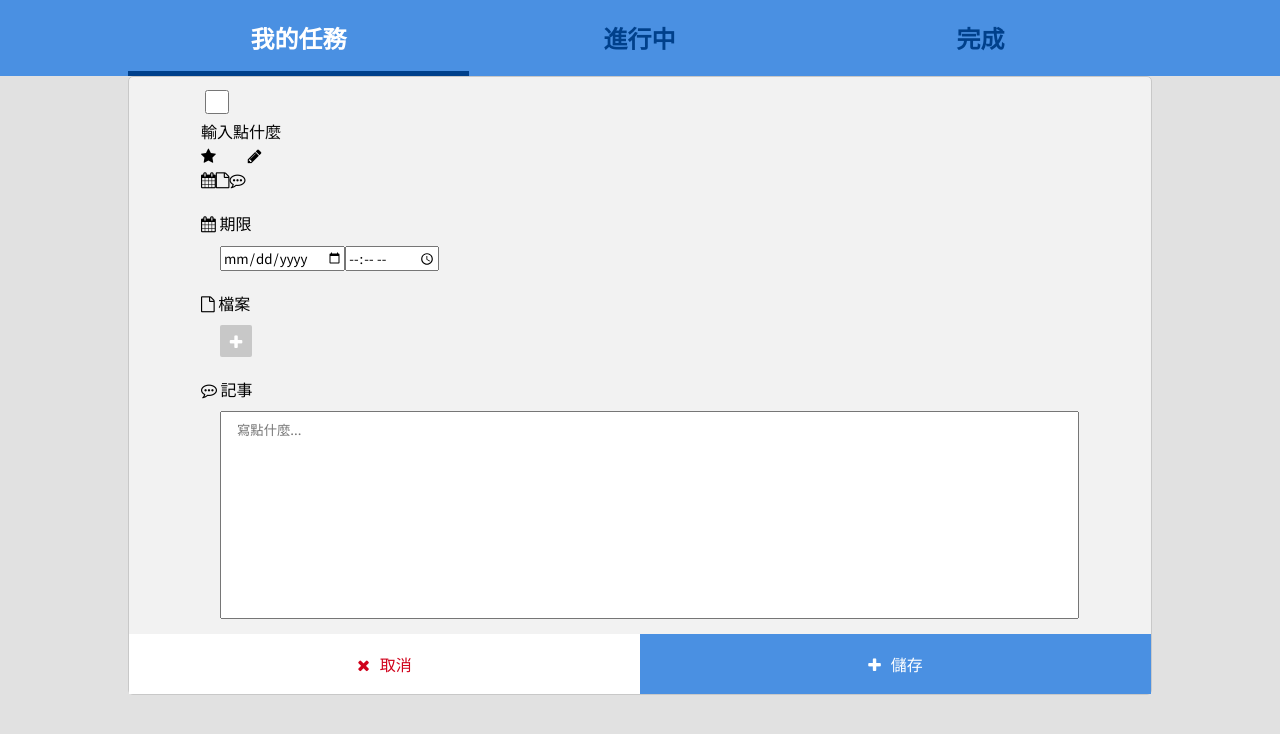
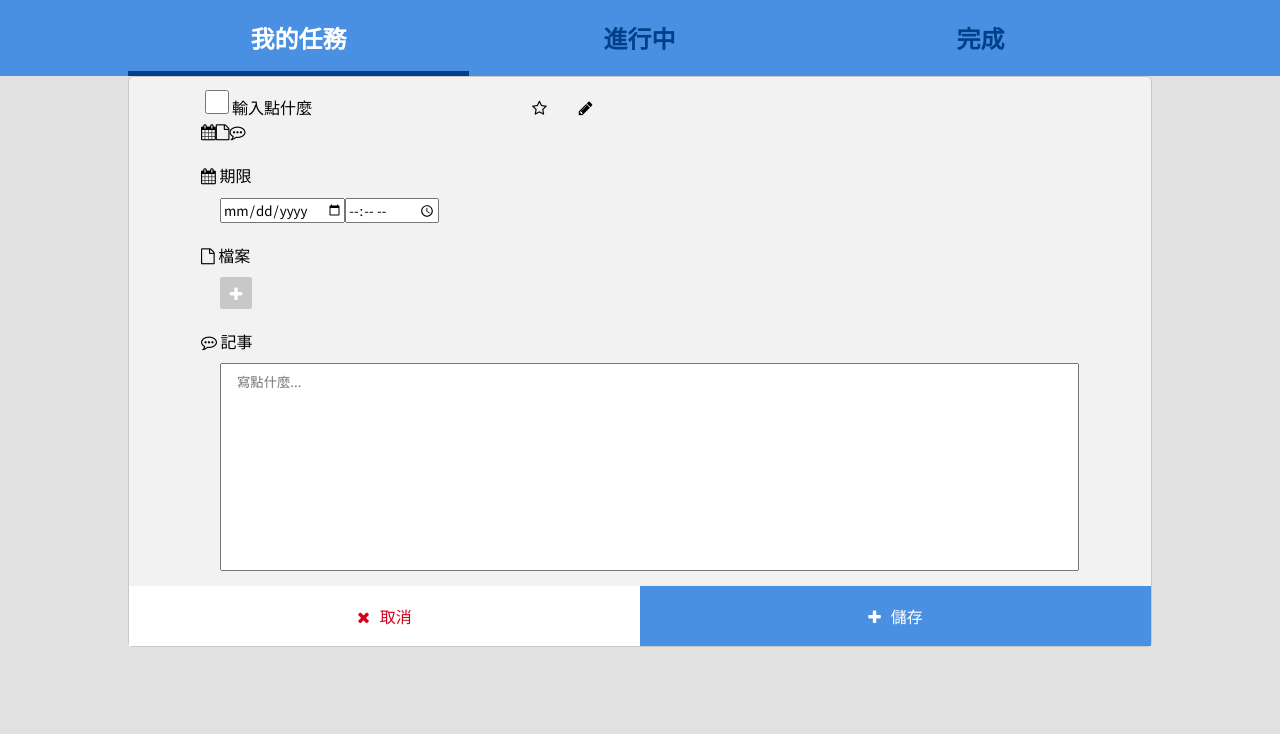
Before and after one commit to tso1158687/f2e-w1, an Angular app: page /my-task in a window 1280 px wide. Shown: the top 734 px of the page. Built offline with nearby package versions, Linux system fonts and the light colour scheme.

Commit message:
小修改

```diff
--- a/src/app/my-tasks/my-tasks.component.html
+++ b/src/app/my-tasks/my-tasks.component.html
@@ -4,8 +4,8 @@
       <input type="checkbox" name="" id="">
       <div class="text">輸入點什麼</div>
       <div class="function">
-          <i class="fa fa-star" aria-hidden="true"></i>
-          <i class="fa fa-pencil" aria-hidden="true"></i>
+        <i class="fa fa-star-o" aria-hidden="true"></i>
+        <i class="fa fa-pencil" aria-hidden="true"></i>
       </div>
     </div>
     <div class="task-simpl-info">
--- a/src/styles.scss
+++ b/src/styles.scss
@@ -100,6 +100,9 @@ header {
   .task-simple{
     padding: 10px 72px;
     .task-main{
+      >div{
+        display: inline-block;
+      }
       input[type=checkbox]{
         width: 24px;
         height: 24px;
@@ -107,7 +110,7 @@ header {
         box-shadow: none;
       }
       .text{
-
+        width:300px;
       }
       .function{
         i{
```
Also changed, not shown: 1 other file (tests, documents, lock files or other folders).
